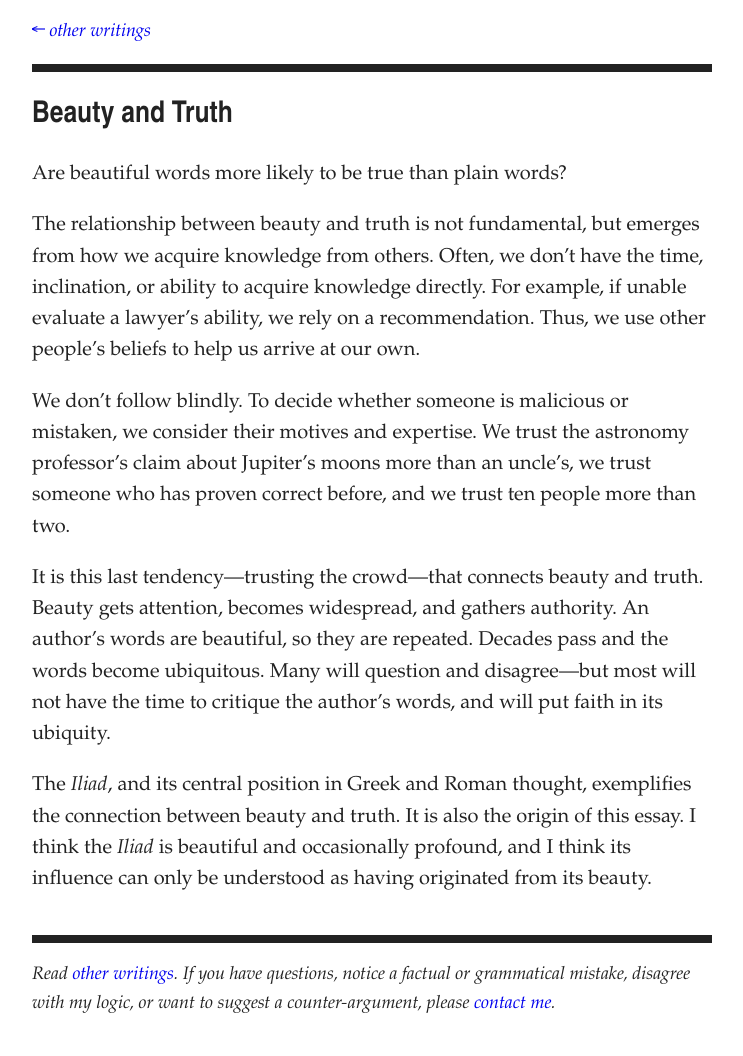
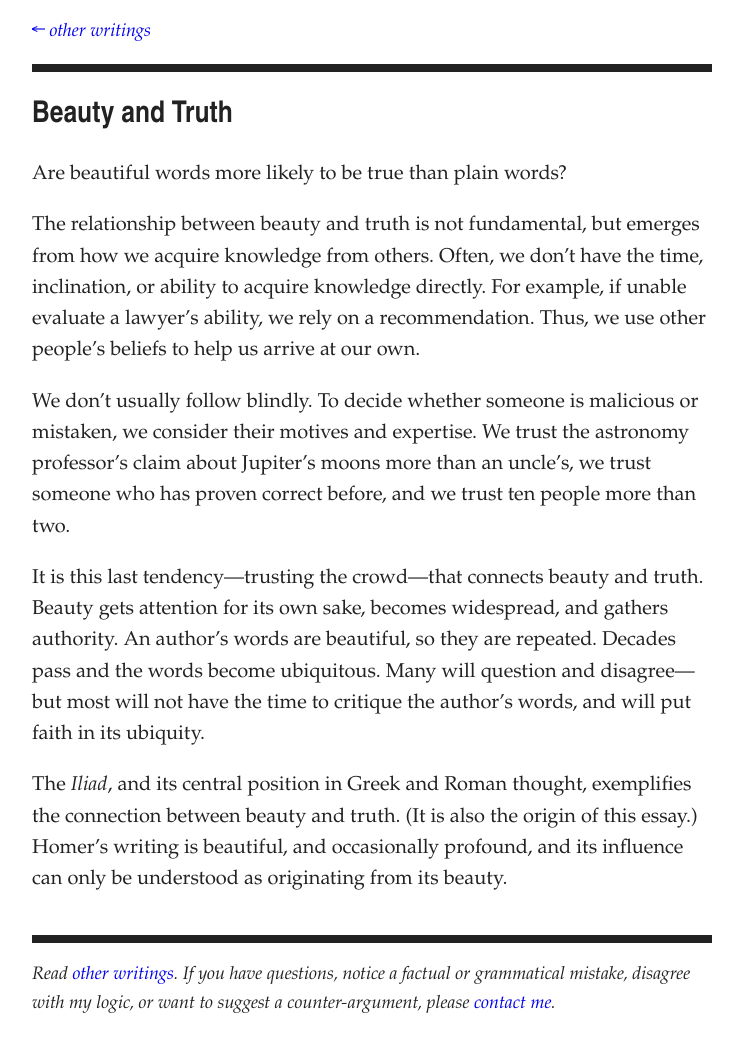
Before and after one commit to artsandmetaphysics/goodlifeodyssey, a Jekyll site: the page built from _documents/beauty-and-truth.md, in a window 1280 px wide. Shown: the whole page, without its empty margins (268-1011 px from the left). Built offline with Jekyll 4.4.1, drawn with Linux system fonts in a browser that asks for light colours.

Commit message:
Add content

```diff
--- a/_documents/beauty-and-truth.md
+++ b/_documents/beauty-and-truth.md
@@ -11,11 +11,11 @@ Are beautiful words more likely to be true than plain words?
 
 The relationship between beauty and truth is not fundamental, but emerges from how we acquire knowledge from others. Often, we don’t have the time, inclination, or ability to acquire knowledge directly. For example, if unable evaluate a lawyer’s ability, we rely on a recommendation. Thus, we use other people’s beliefs to help us arrive at our own.
 
-We don’t follow blindly. To decide whether someone is malicious or mistaken, we consider their motives and expertise. We trust the astronomy professor’s claim about Jupiter’s moons more than an uncle’s, we trust someone who has proven correct before, and we trust ten people more than two.
+We don’t usually follow blindly. To decide whether someone is malicious or mistaken, we consider their motives and expertise. We trust the astronomy professor’s claim about Jupiter’s moons more than an uncle’s, we trust someone who has proven correct before, and we trust ten people more than two.
 
-It is this last tendency—trusting the crowd—that connects beauty and truth. Beauty gets attention, becomes widespread, and gathers authority. An author’s words are beautiful, so they are repeated. Decades pass and the words become ubiquitous. Many will question and disagree—but most will not have the time to critique the author’s words, and will put faith in its ubiquity.
+It is this last tendency—trusting the crowd—that connects beauty and truth. Beauty gets attention for its own sake, becomes widespread, and gathers authority. An author’s words are beautiful, so they are repeated. Decades pass and the words become ubiquitous. Many will question and disagree—but most will not have the time to critique the author’s words, and will put faith in its ubiquity.
 
-The _Iliad_, and its central position in Greek and Roman thought, exemplifies the connection between beauty and truth. It is also the origin of this essay. I think the _Iliad_ is beautiful and occasionally profound, and I think its influence can only be understood as having originated from its beauty.
+The _Iliad_, and its central position in Greek and Roman thought, exemplifies the connection between beauty and truth. (It is also the origin of this essay.) Homer’s writing is beautiful, and occasionally profound, and its influence can only be understood as originating from its beauty.
 
 {% comment %}
 Add more details about the Iliad.
```
Also changed, not shown: documents/beauty-and-truth.md (+3 -3 lines).
